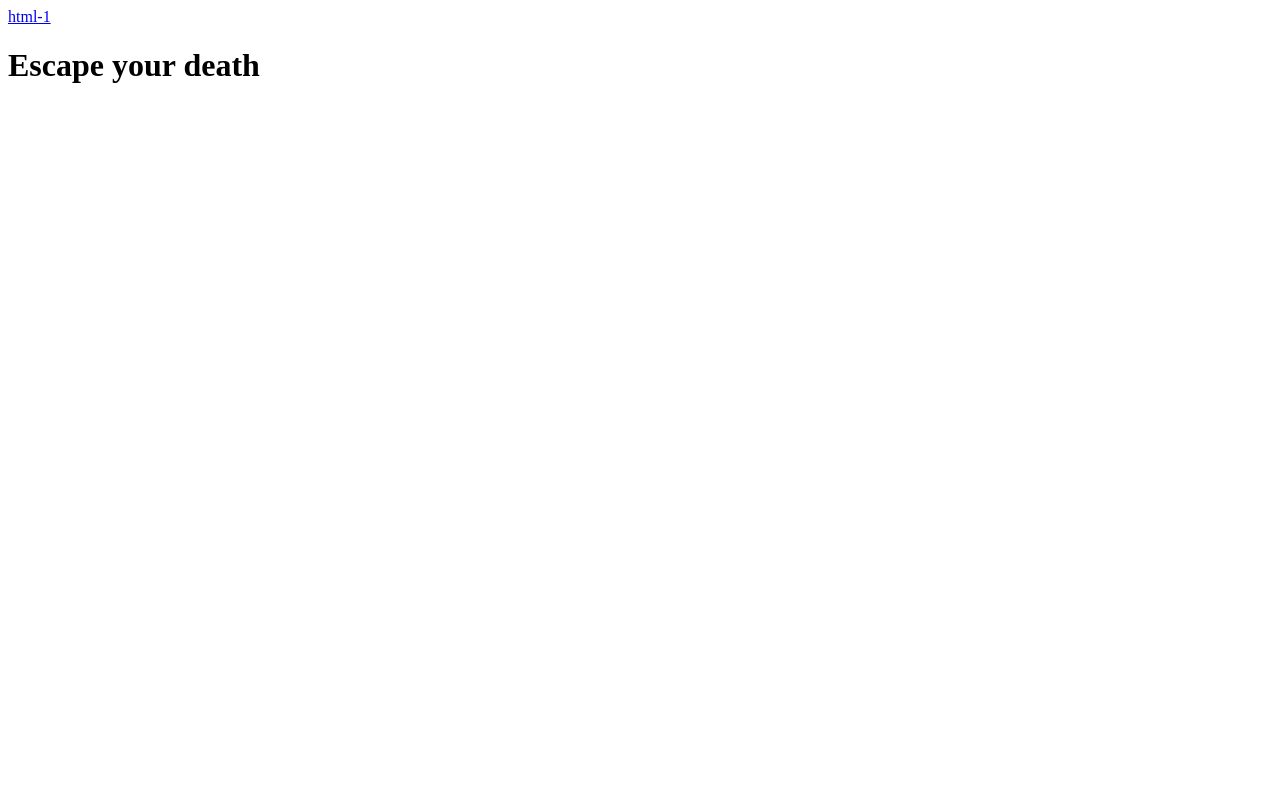
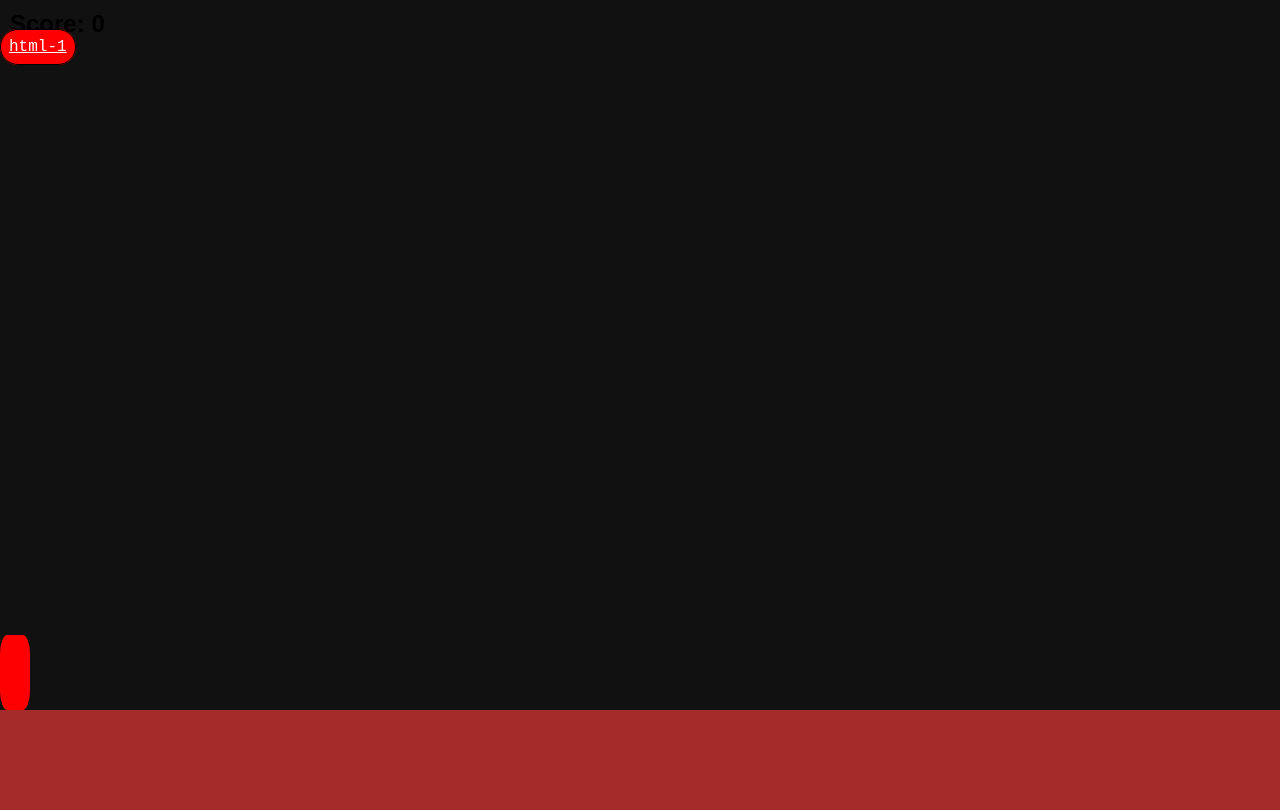
Before and after one commit to Hussainx11/project-1, a plain HTML site: page html-2.html in a window 1280 px wide. Drawn offline with Linux system fonts and the light colour scheme.

Commit message:
edited html pages

```diff
--- a/html-2.html
+++ b/html-2.html
@@ -3,13 +3,15 @@
 <head>
   <meta charset="UTF-8">
   <meta name="viewport" content="width=device-width, initial-scale=1.0">
-  <a href = "html-1.html">html-1</a>
+  <link rel="stylesheet" href="style.css">
   <title>Stickman Obstacle course</title>
 </head>
 <body>
-  <header>
-    <h1>Escape your death</h1>
-  </header>
-
+  <div id="floor"></div>
+  <div id="player"></div>
+  <div class="obstacles"></div>
+  <h2>Score: <span id="score">0</span></h2>
+  <a href = "html-1.html">html-1</a>
+  <script src="function.js" charset="UTF-8"></script>
 </body>
 </html>
--- a/style.css
+++ b/style.css
@@ -1,3 +1,22 @@
+body {
+  height: 100%;
+  margin: 0;
+  padding: 0;
+  font-family: 'Inconsolata', monospace;
+  background-color: #111;
+}
+a {
+  border: 1px solid black;
+  border-radius: 30px;
+  background-color: red;
+  color: white;
+  padding: 8px;
+  cursor: pointer;
+  flex-direction: column;
+  justify-self: center;
+  align-items: center;
+}
+
 *{
   margin: 0;
   padding: 0;
```
Also changed, not shown: html-1.html (+6 -4 lines).
